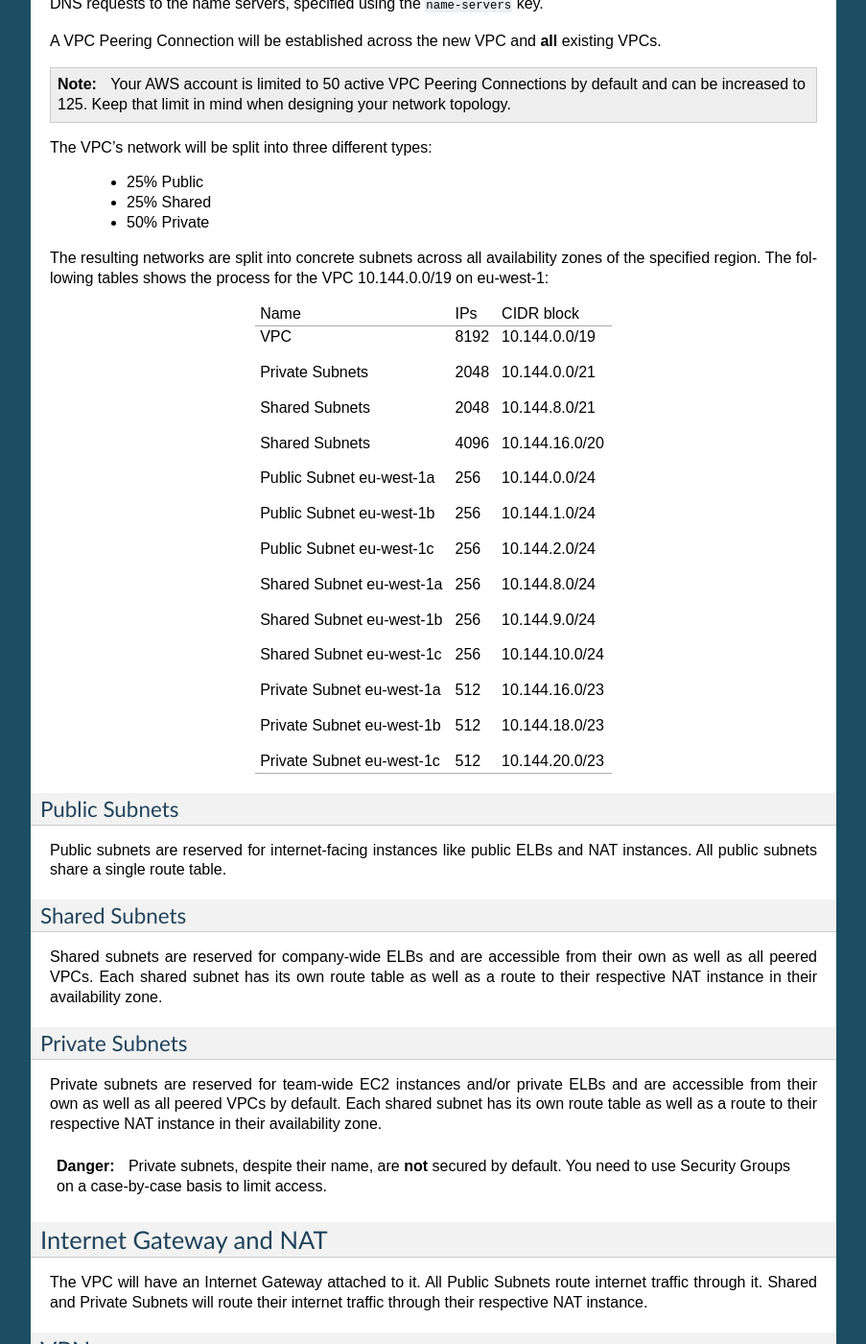
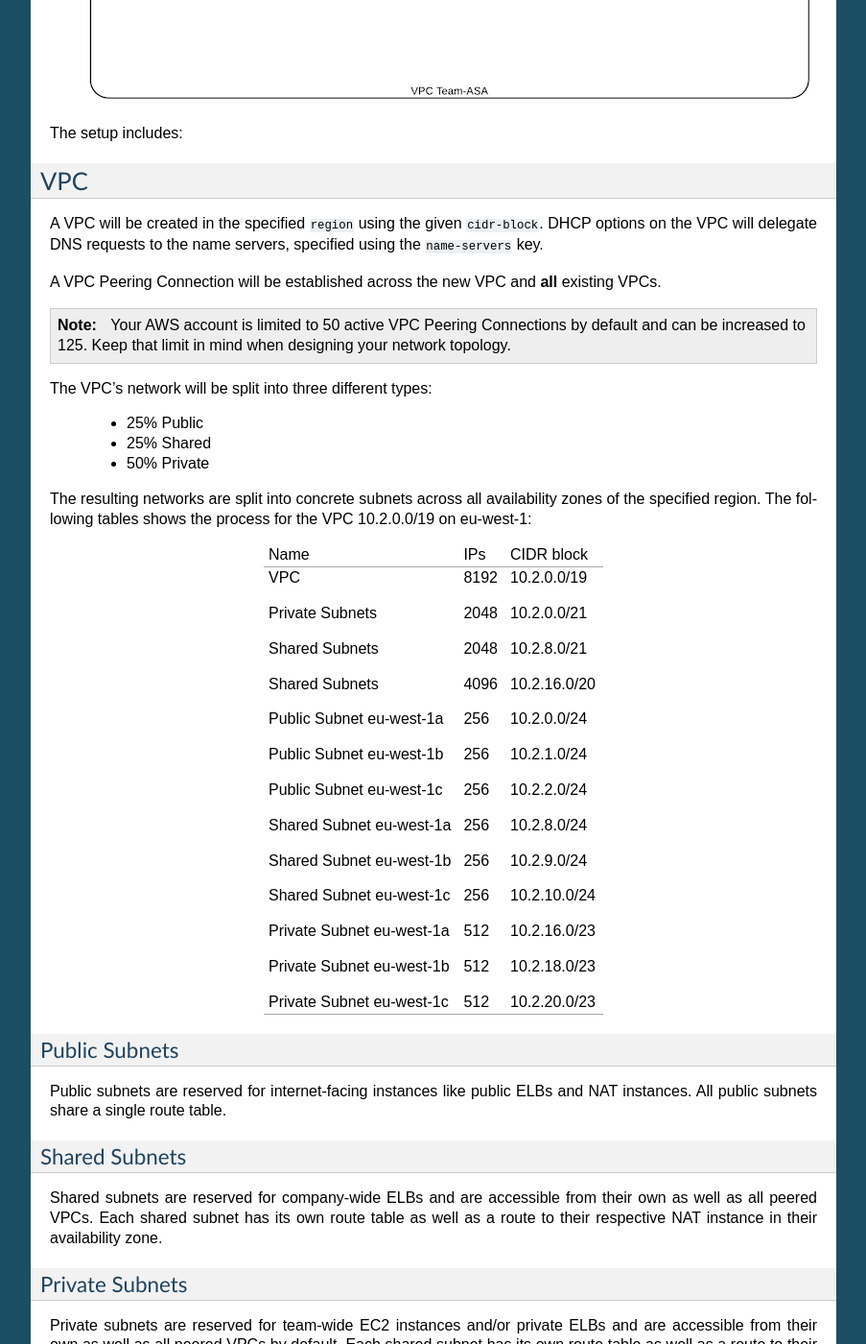
Before and after one commit to apfeiffer85/aws-overlord, a Sphinx documentation site: the page built from docs/network-setup.rst, in a window 1280 px wide and 1400 px high, scrolled down 1019 px. Shown: the whole window at 96% size, without its empty margins (198-1101 px from the left). Built offline with Sphinx 7.4.7, drawn with Linux system fonts in a browser that asks for light colours.

Commit message:
Refactored IP ranges

```diff
--- a/docs/network-setup.rst
+++ b/docs/network-setup.rst
@@ -28,55 +28,55 @@ The VPC's network will be split into three different types:
     - 50% Private
 
 The resulting networks are split into concrete subnets across all availability zones of the specified region. The
-following tables shows the process for the VPC 10.144.0.0/19 on eu-west-1:
+following tables shows the process for the VPC 10.2.0.0/19 on eu-west-1:
 
 +---------------------------+------+----------------+
 | Name                      | IPs  | CIDR block     |
 +---------------------------+------+----------------+
-| VPC                       | 8192 | 10.144.0.0/19  |
+| VPC                       | 8192 | 10.2.0.0/19    |
 |                           |      |                |
-| Private Subnets           | 2048 | 10.144.0.0/21  |
+| Private Subnets           | 2048 | 10.2.0.0/21    |
 |                           |      |                |
-| Shared Subnets            | 2048 | 10.144.8.0/21  |
+| Shared Subnets            | 2048 | 10.2.8.0/21    |
 |                           |      |                |
-| Shared Subnets            | 4096 | 10.144.16.0/20 |
+| Shared Subnets            | 4096 | 10.2.16.0/20   |
 |                           |      |                |
-| Public Subnet eu-west-1a  | 256  | 10.144.0.0/24  |
+| Public Subnet eu-west-1a  | 256  | 10.2.0.0/24    |
 |                           |      |                |
-| Public Subnet eu-west-1b  | 256  | 10.144.1.0/24  |
+| Public Subnet eu-west-1b  | 256  | 10.2.1.0/24    |
 |                           |      |                |
-| Public Subnet eu-west-1c  | 256  | 10.144.2.0/24  |
+| Public Subnet eu-west-1c  | 256  | 10.2.2.0/24    |
 |                           |      |                |
-| Shared Subnet eu-west-1a  | 256  | 10.144.8.0/24  |
+| Shared Subnet eu-west-1a  | 256  | 10.2.8.0/24    |
 |                           |      |                |
-| Shared Subnet eu-west-1b  | 256  | 10.144.9.0/24  |
+| Shared Subnet eu-west-1b  | 256  | 10.2.9.0/24    |
 |                           |      |                |
-| Shared Subnet eu-west-1c  | 256  | 10.144.10.0/24 |
+| Shared Subnet eu-west-1c  | 256  | 10.2.10.0/24   |
 |                           |      |                |
-| Private Subnet eu-west-1a | 512  | 10.144.16.0/23 |
+| Private Subnet eu-west-1a | 512  | 10.2.16.0/23   |
 |                           |      |                |
-| Private Subnet eu-west-1b | 512  | 10.144.18.0/23 |
+| Private Subnet eu-west-1b | 512  | 10.2.18.0/23   |
 |                           |      |                |
-| Private Subnet eu-west-1c | 512  | 10.144.20.0/23 |
+| Private Subnet eu-west-1c | 512  | 10.2.20.0/23   |
 +---------------------------+------+----------------+
 
 ..
     generated with http://ascii.gallery/table
 
     Name,IPs,CIDR Block
-    VPC,8192,10.144.0.0/19
-    Private Subnets,2048,10.144.0.0/21
-    Shared Subnets,2048,10.144.8.0/21
-    Shared Subnets,4096,10.144.16.0/20
-    Public Subnet eu-west-1a,256,10.144.0.0/24
-    Public Subnet eu-west-1b,256,10.144.1.0/24
-    Public Subnet eu-west-1c,256,10.144.2.0/24
-    Shared Subnet eu-west-1a,256,10.144.8.0/24
-    Shared Subnet eu-west-1b,256,10.144.9.0/24
-    Shared Subnet eu-west-1c,256,10.144.10.0/24
-    Private Subnet eu-west-1a,512,10.144.16.0/23
-    Private Subnet eu-west-1b,512,10.144.18.0/23
-    Private Subnet eu-west-1c,512,10.144.20.0/23
+    VPC,8192,10.2.0.0/19
+    Private Subnets,2048,10.2.0.0/21
+    Shared Subnets,2048,10.2.8.0/21
+    Shared Subnets,4096,10.2.16.0/20
+    Public Subnet eu-west-1a,256,10.2.0.0/24
+    Public Subnet eu-west-1b,256,10.2.1.0/24
+    Public Subnet eu-west-1c,256,10.2.2.0/24
+    Shared Subnet eu-west-1a,256,10.2.8.0/24
+    Shared Subnet eu-west-1b,256,10.2.9.0/24
+    Shared Subnet eu-west-1c,256,10.2.10.0/24
+    Private Subnet eu-west-1a,512,10.2.16.0/23
+    Private Subnet eu-west-1b,512,10.2.18.0/23
+    Private Subnet eu-west-1c,512,10.2.20.0/23
 
 
 
```
Also changed, not shown: docs/concepts.rst (+4 -4 lines), docs/quickstart.rst (+4 -4 lines), docs/_static/network-setup.png.
